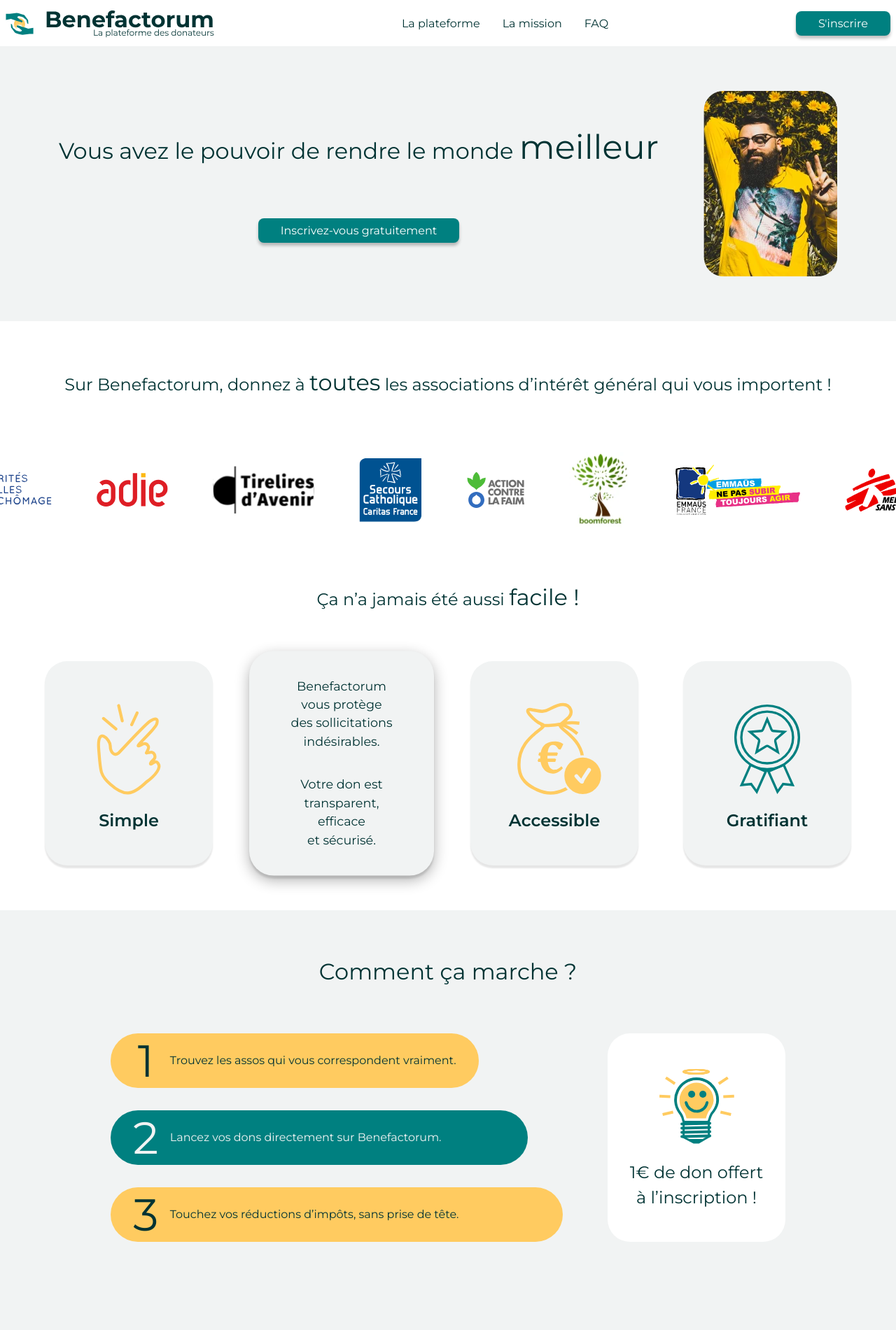
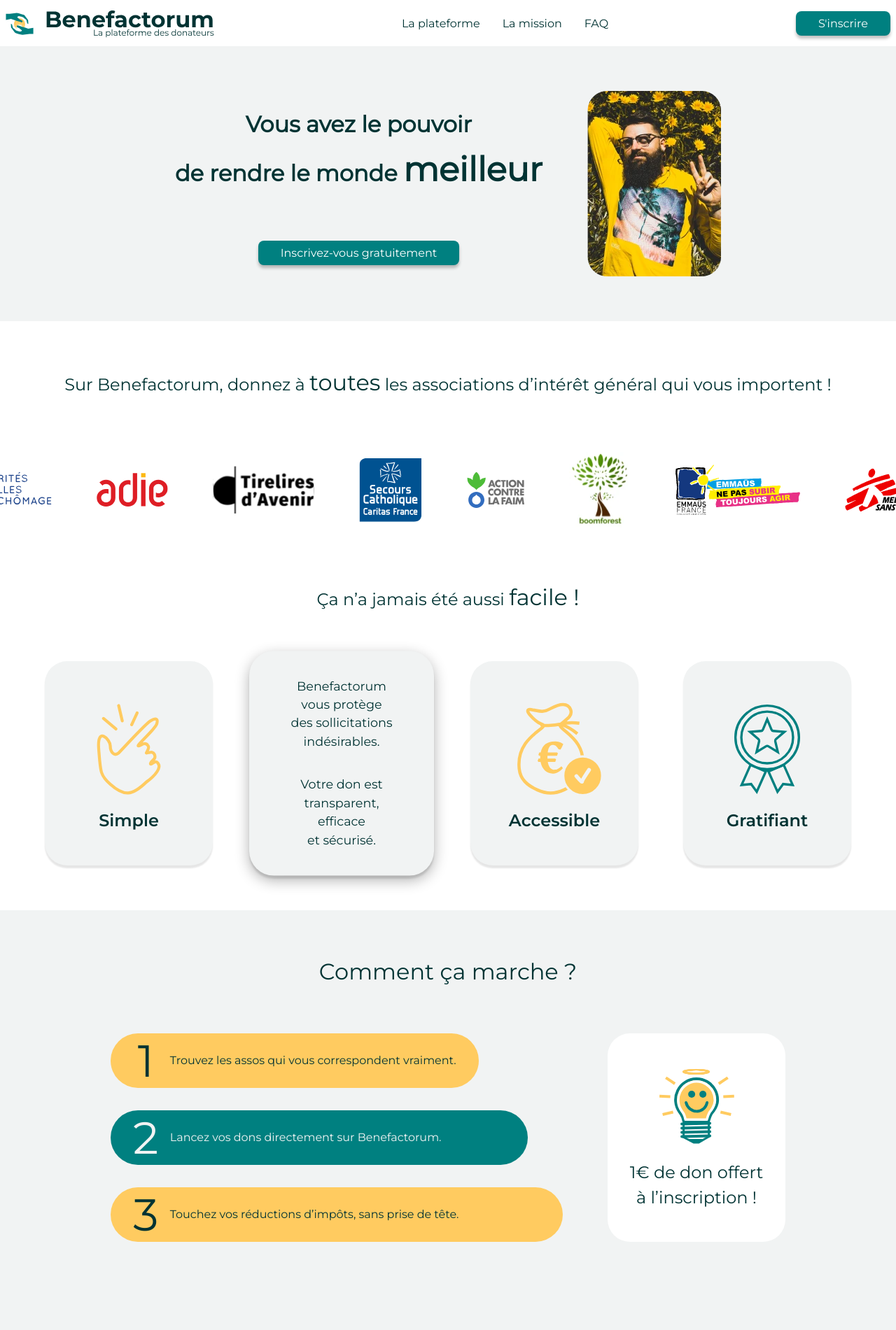
Before and after one commit to Benefactorum/Benefactorum.github.io, a Jekyll site: the page built from index.html, in a window 1280 px wide. Shown: the top 1901 px of the page at 70% size. Built offline with Jekyll 4.4.1, drawn with Linux system fonts in a browser that asks for light colours; a script that is not in the unit is left out.

Commit message:
better H1

```diff
--- a/_sass/main.scss
+++ b/_sass/main.scss
@@ -56,7 +56,7 @@
 
   h1 {
     font-size: 32px;
-    font-weight: normal;
+    font-weight: 800;
     text-align: center;
     min-width: 304px;
     line-height: 64px;
--- a/index.html
+++ b/index.html
@@ -6,7 +6,8 @@
   <div class="container">
     <div class="text-section">
       <h1>
-        Vous avez le pouvoir de rendre le monde
+        Vous avez le pouvoir<br>
+         de rendre le monde
         <span class="xxxl">meilleur</span>
       </h1>
       <a href="/inscription" class="button">
```
Also changed, not shown: 3 other files.
